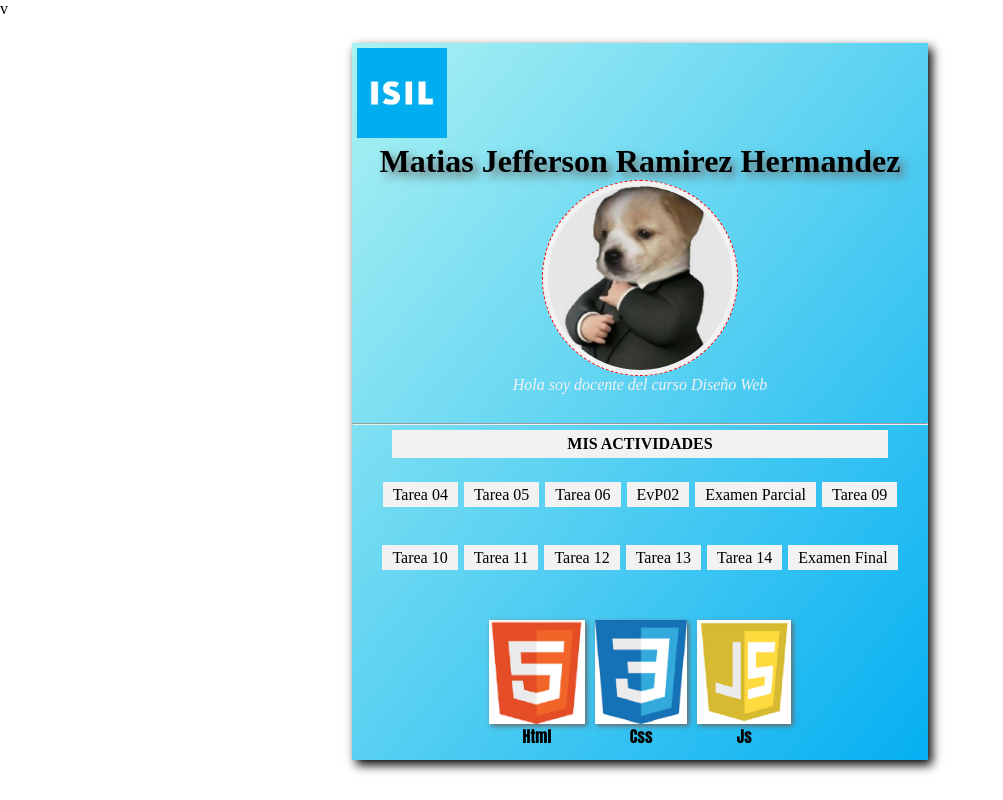
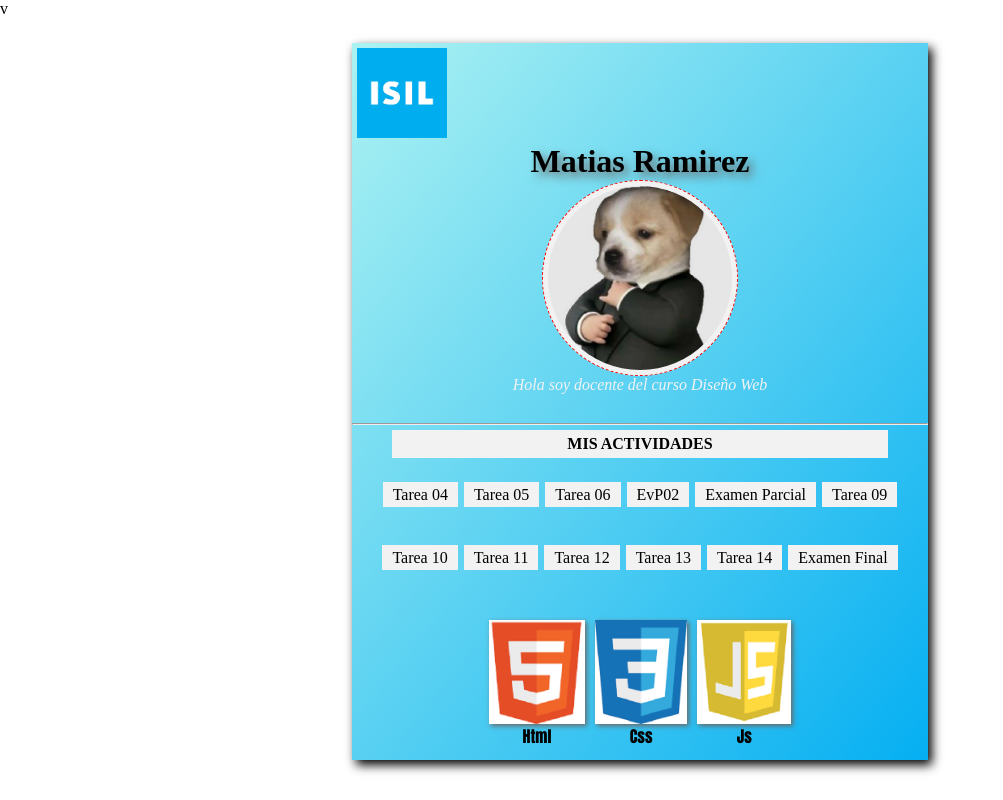
Before and after one commit to matias-asecas/matias-asecas.github.io, a plain HTML site: page index.html in a window 1280 px wide. Shown: the whole page, without its empty margins (0-1003 px from the left). Drawn offline with Linux system fonts and the light colour scheme.

Commit message:
Update index.html

```diff
--- a/index.html
+++ b/index.html
@@ -14,7 +14,7 @@ v<!DOCTYPE html>
 
         </div>
         <div id="personal">
-            <h1>Matias Jefferson Ramirez Hermandez</h1>
+            <h1>Matias Ramirez</h1>
             <img src="Perfil perrito.jpg" alt="EDR">
             <p>Hola soy docente del curso Diseño Web</p>
         </div>
```
